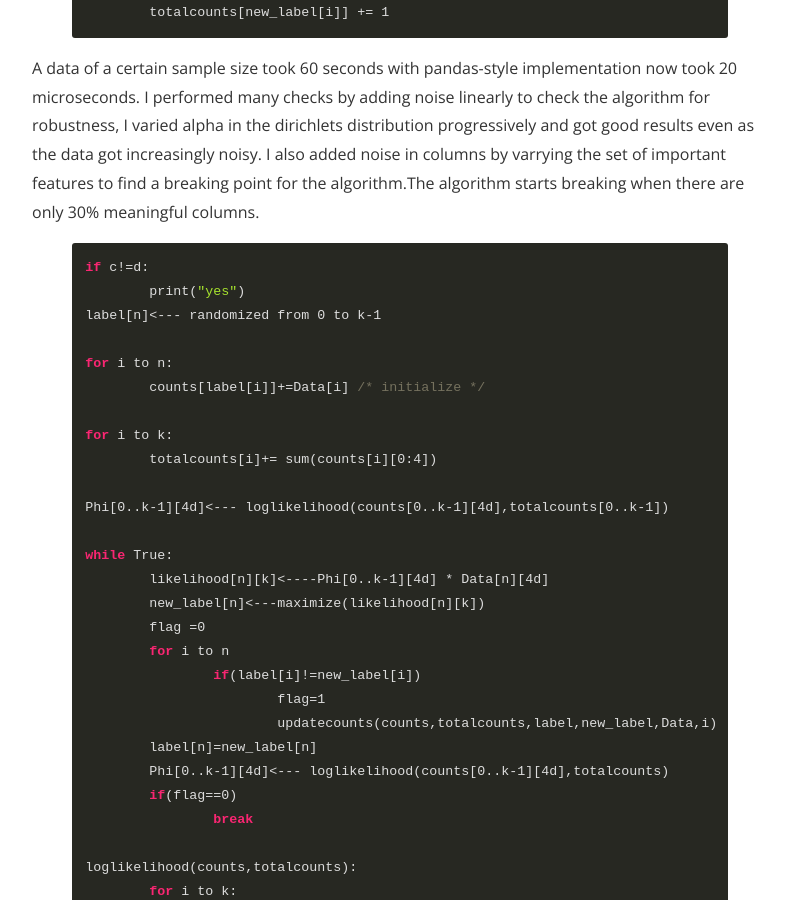
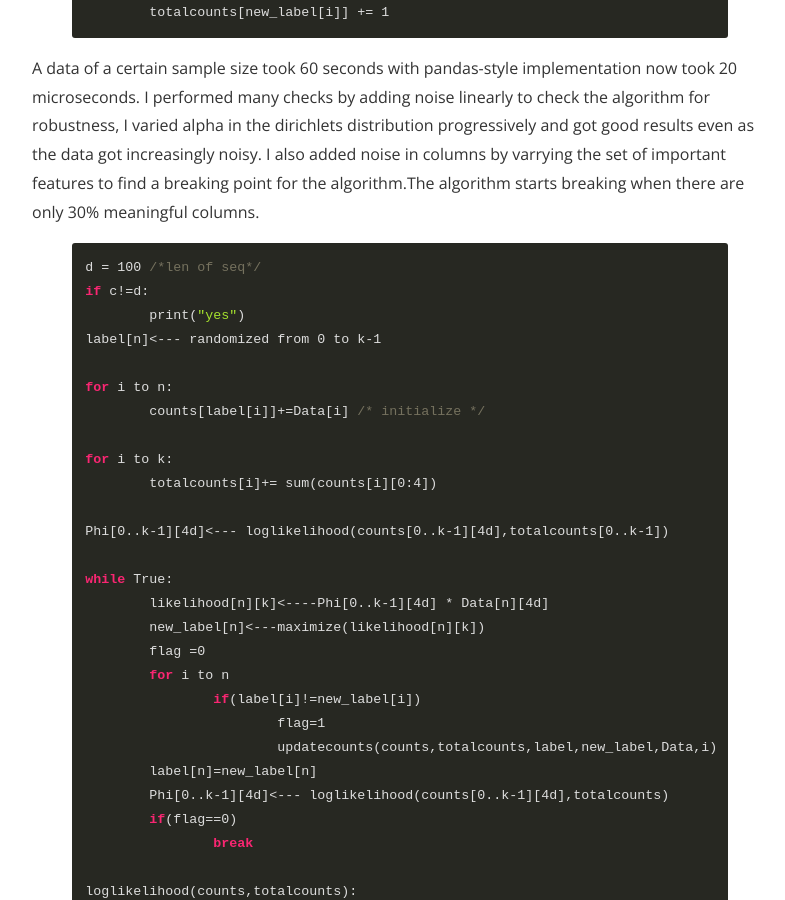
Before and after one commit to ashm8206/ashm8206.github.io, a Jekyll site: the page built from _posts/2017-05-17-K-MeansNCL.markdown, in a window 1280 px wide and 900 px high, scrolled down 2892 px. Shown: the whole window, without its empty margins (240-1025 px from the left). Built offline with Jekyll 4.4.1, drawn with Linux system fonts in a browser that asks for light colours; nearby versions of some CDN libraries; comment, search, counter and statistics services are not loaded.

```diff
--- a/_posts/2017-05-17-K-MeansNCL.markdown
+++ b/_posts/2017-05-17-K-MeansNCL.markdown
@@ -95,6 +95,7 @@
 A data of a certain sample size took 60 seconds with pandas-style implementation now took 20 microseconds.
 I performed many checks by adding noise linearly to check the algorithm for robustness, I varied alpha in the dirichlets distribution progressively and got good results even as the data got increasingly noisy. I also added noise in columns by varrying the set of important features to find a breaking point for the algorithm.The algorithm starts breaking when there are only 30% meaningful columns.
 {% highlight c %}
+d = 100 /*len of seq*/
 if c!=d:
 	print("yes")
 label[n]<--- randomized from 0 to k-1
```
